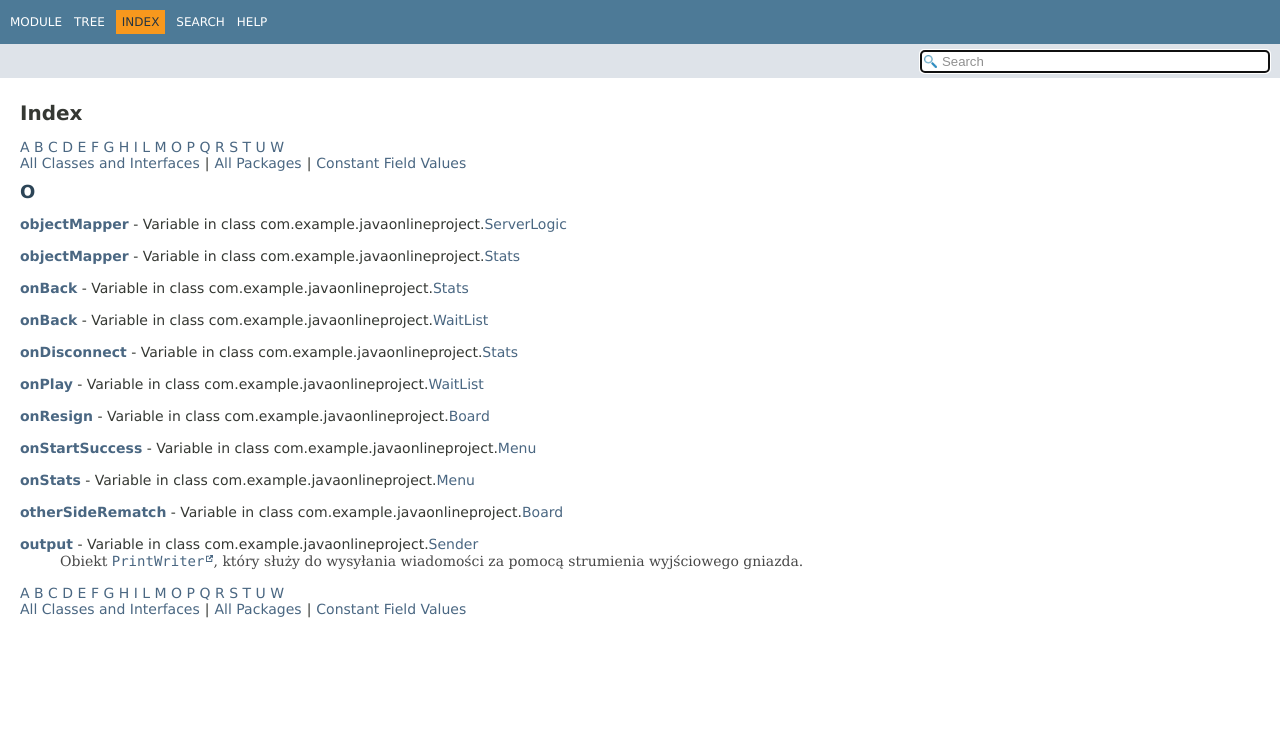
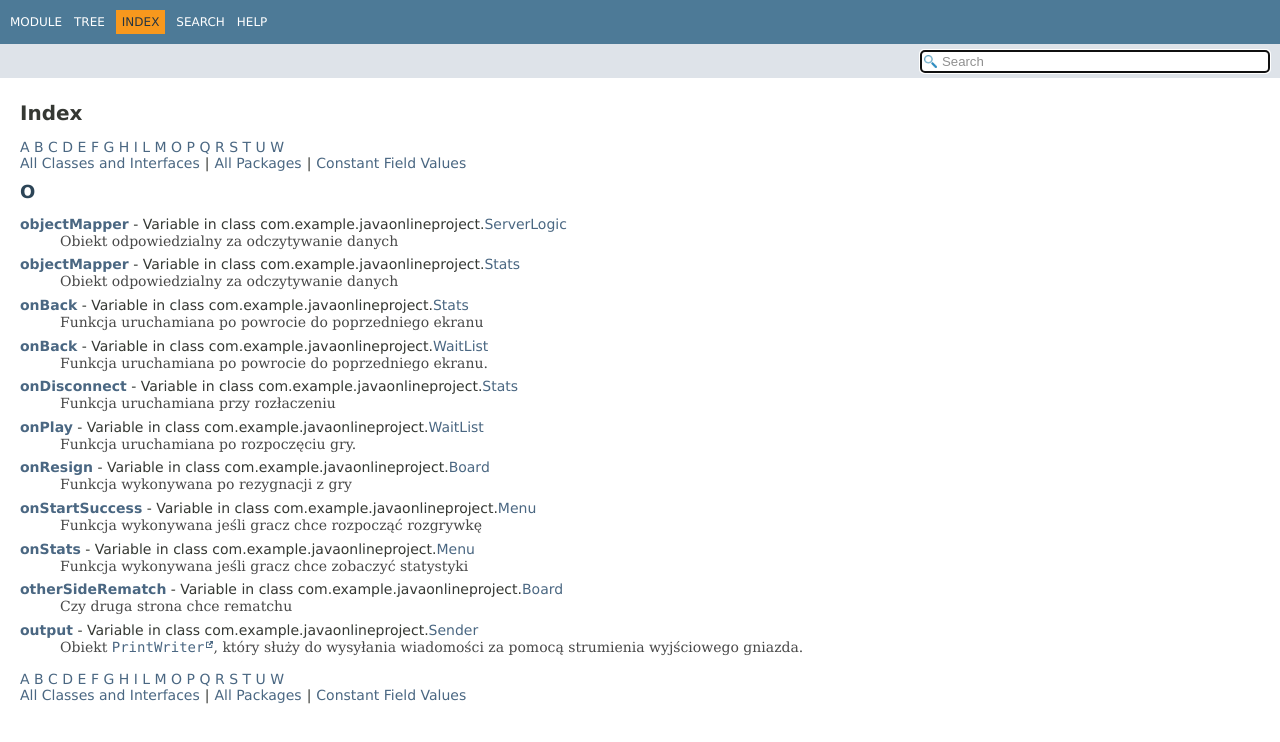
Before and after one commit to Tornao2/OnlineTicTacToe, a plain HTML site: page dokumentacja/index-files/index-12.html in a window 1280 px wide. Drawn offline with Linux system fonts and the light colour scheme.

Commit message:
changed docs forgor to check eveyrthing

```diff
--- a/dokumentacja/index-files/index-12.html
+++ b/dokumentacja/index-files/index-12.html
@@ -1,7 +1,7 @@
 <!DOCTYPE HTML>
 <html lang="pl">
 <head>
-<!-- Generated by javadoc (23) on Mon Jan 13 14:19:06 CET 2025 -->
+<!-- Generated by javadoc (23) on Mon Jan 13 17:08:17 CET 2025 -->
 <title>O-Index</title>
 <meta name="viewport" content="width=device-width, initial-scale=1">
 <meta http-equiv="Content-Type" content="text/html; charset=utf-8">
@@ -57,25 +57,45 @@ loadScripts(document, 'script');</script>
 <h2 class="title" id="I:O">O</h2>
 <dl class="index">
 <dt><a href="../com.example.javaonlineproject/com/example/javaonlineproject/ServerLogic.html#objectMapper" class="member-name-link">objectMapper</a> - Variable in class com.example.javaonlineproject.<a href="../com.example.javaonlineproject/com/example/javaonlineproject/ServerLogic.html" title="class in com.example.javaonlineproject">ServerLogic</a></dt>
-<dd>&nbsp;</dd>
+<dd>
+<div class="block">Obiekt odpowiedzialny za odczytywanie danych</div>
+</dd>
 <dt><a href="../com.example.javaonlineproject/com/example/javaonlineproject/Stats.html#objectMapper" class="member-name-link">objectMapper</a> - Variable in class com.example.javaonlineproject.<a href="../com.example.javaonlineproject/com/example/javaonlineproject/Stats.html" title="class in com.example.javaonlineproject">Stats</a></dt>
-<dd>&nbsp;</dd>
+<dd>
+<div class="block">Obiekt odpowiedzialny za odczytywanie danych</div>
+</dd>
 <dt><a href="../com.example.javaonlineproject/com/example/javaonlineproject/Stats.html#onBack" class="member-name-link">onBack</a> - Variable in class com.example.javaonlineproject.<a href="../com.example.javaonlineproject/com/example/javaonlineproject/Stats.html" title="class in com.example.javaonlineproject">Stats</a></dt>
-<dd>&nbsp;</dd>
+<dd>
+<div class="block">Funkcja uruchamiana po powrocie do poprzedniego ekranu</div>
+</dd>
 <dt><a href="../com.example.javaonlineproject/com/example/javaonlineproject/WaitList.html#onBack" class="member-name-link">onBack</a> - Variable in class com.example.javaonlineproject.<a href="../com.example.javaonlineproject/com/example/javaonlineproject/WaitList.html" title="class in com.example.javaonlineproject">WaitList</a></dt>
-<dd>&nbsp;</dd>
+<dd>
+<div class="block">Funkcja uruchamiana po powrocie do poprzedniego ekranu.</div>
+</dd>
 <dt><a href="../com.example.javaonlineproject/com/example/javaonlineproject/Stats.html#onDisconnect" class="member-name-link">onDisconnect</a> - Variable in class com.example.javaonlineproject.<a href="../com.example.javaonlineproject/com/example/javaonlineproject/Stats.html" title="class in com.example.javaonlineproject">Stats</a></dt>
-<dd>&nbsp;</dd>
+<dd>
+<div class="block">Funkcja uruchamiana przy rozłaczeniu</div>
+</dd>
 <dt><a href="../com.example.javaonlineproject/com/example/javaonlineproject/WaitList.html#onPlay" class="member-name-link">onPlay</a> - Variable in class com.example.javaonlineproject.<a href="../com.example.javaonlineproject/com/example/javaonlineproject/WaitList.html" title="class in com.example.javaonlineproject">WaitList</a></dt>
-<dd>&nbsp;</dd>
+<dd>
+<div class="block">Funkcja uruchamiana po rozpoczęciu gry.</div>
+</dd>
 <dt><a href="../com.example.javaonlineproject/com/example/javaonlineproject/Board.html#onResign" class="member-name-link">onResign</a> - Variable in class com.example.javaonlineproject.<a href="../com.example.javaonlineproject/com/example/javaonlineproject/Board.html" title="class in com.example.javaonlineproject">Board</a></dt>
-<dd>&nbsp;</dd>
+<dd>
+<div class="block">Funkcja wykonywana po rezygnacji z gry</div>
+</dd>
 <dt><a href="../com.example.javaonlineproject/com/example/javaonlineproject/Menu.html#onStartSuccess" class="member-name-link">onStartSuccess</a> - Variable in class com.example.javaonlineproject.<a href="../com.example.javaonlineproject/com/example/javaonlineproject/Menu.html" title="class in com.example.javaonlineproject">Menu</a></dt>
-<dd>&nbsp;</dd>
+<dd>
+<div class="block">Funkcja wykonywana jeśli gracz chce rozpocząć rozgrywkę</div>
+</dd>
 <dt><a href="../com.example.javaonlineproject/com/example/javaonlineproject/Menu.html#onStats" class="member-name-link">onStats</a> - Variable in class com.example.javaonlineproject.<a href="../com.example.javaonlineproject/com/example/javaonlineproject/Menu.html" title="class in com.example.javaonlineproject">Menu</a></dt>
-<dd>&nbsp;</dd>
+<dd>
+<div class="block">Funkcja wykonywana jeśli gracz chce zobaczyć statystyki</div>
+</dd>
 <dt><a href="../com.example.javaonlineproject/com/example/javaonlineproject/Board.html#otherSideRematch" class="member-name-link">otherSideRematch</a> - Variable in class com.example.javaonlineproject.<a href="../com.example.javaonlineproject/com/example/javaonlineproject/Board.html" title="class in com.example.javaonlineproject">Board</a></dt>
-<dd>&nbsp;</dd>
+<dd>
+<div class="block">Czy druga strona chce rematchu</div>
+</dd>
 <dt><a href="../com.example.javaonlineproject/com/example/javaonlineproject/Sender.html#output" class="member-name-link">output</a> - Variable in class com.example.javaonlineproject.<a href="../com.example.javaonlineproject/com/example/javaonlineproject/Sender.html" title="class in com.example.javaonlineproject">Sender</a></dt>
 <dd>
 <div class="block">Obiekt <a href="https://docs.oracle.com/en/java/javase/23/docs/api/java.base/java/io/PrintWriter.html" title="class or interface in java.io" class="external-link"><code>PrintWriter</code></a>, który służy do wysyłania wiadomości za pomocą
```
Also changed, not shown: dokumentacja/constant-values.html (+1 -1 lines), dokumentacja/index-files/index-13.html (+22 -8 lines), dokumentacja/index-files/index-14.html (+4 -2 lines), dokumentacja/index-files/index-15.html (+4 -2 lines), dokumentacja/index-files/index-16.html (+19 -11 lines), dokumentacja/index-files/index-17.html (+13 -13 lines), dokumentacja/index-files/index-18.html (+22 -10 lines), dokumentacja/index-files/index-19.html (+4 -2 lines).
